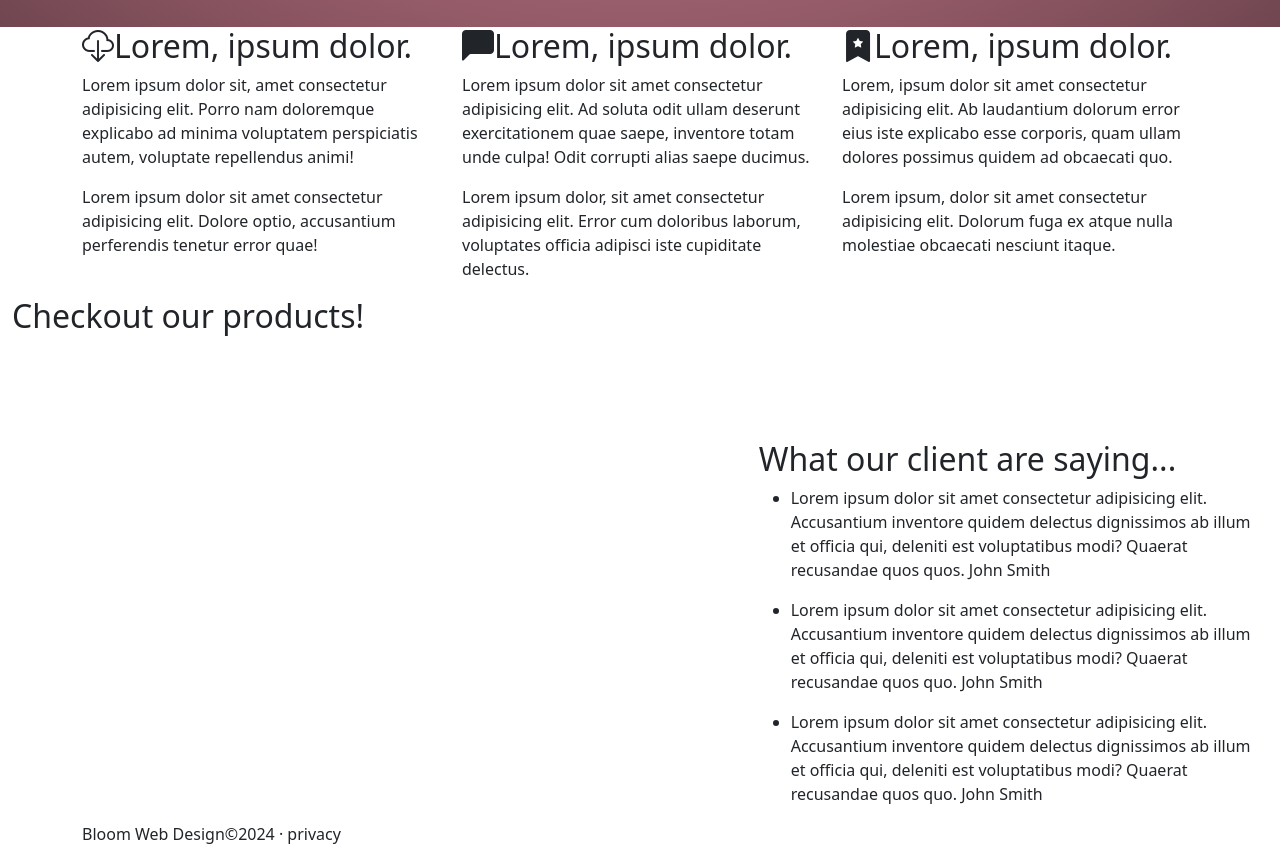
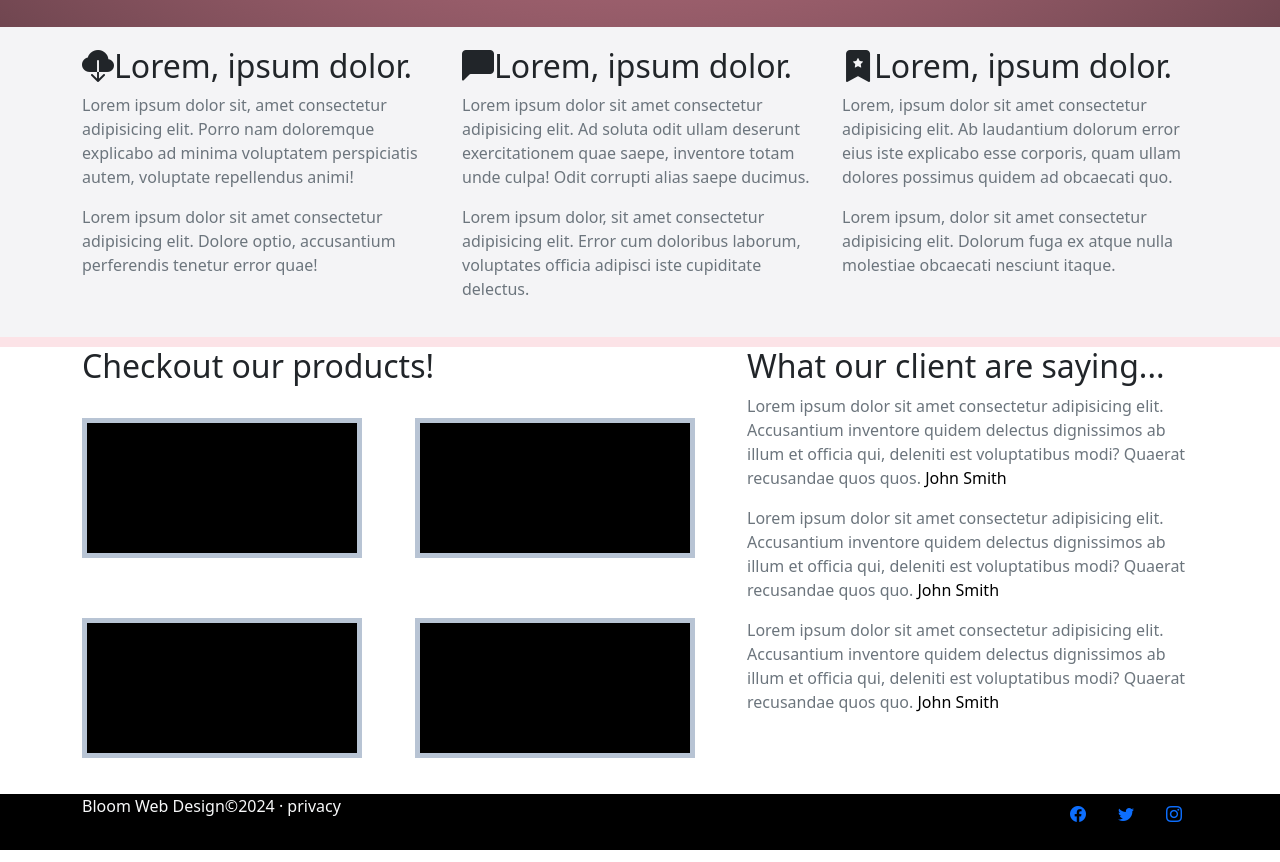
Before and after one commit to christophercoding-a11y/bloombs, a plain HTML site: page index.html in a window 1280 px wide. Shown: the part 495-1357 px from the top of the page. Drawn offline with nearby package versions, Linux system fonts and the light colour scheme; a web font is replaced by a local one.

Commit message:
workingonbloombs

```diff
--- a/css/style.css
+++ b/css/style.css
@@ -31,9 +31,19 @@
     color: white;
 }
 
-.social-list {
-    list-style-type: none;
+
+
+.figure {
+    margin-right: 60px;
+    margin-bottom: 30px;
+    background-color: black;
+    border: 5px solid #b8c4d4;
+    height: 140px;
+    width: 280px;
 }
+
+
+
 
 .section1 {
     padding: 30px 0;
@@ -41,7 +51,7 @@
     background-image: var(--grad);
 }
 
-#section2 {
+.section2 {
     padding: 20px 0;
     background-color: var(--tert);
     border-bottom: 10px solid var(--sec2border);
@@ -51,6 +61,15 @@
     padding: 20px 0;
 }
 
+.bold {
+    font-weight: 400;
+    color: black;
+}
+
+.footer {
+    background-color: black;
+}
+
 #headerSection1 {
     padding: 8px 0;
     background-color: #26292e;
--- a/index.html
+++ b/index.html
@@ -23,18 +23,18 @@
                     <div class="col-md-3">
                         <nav class="nav social-nav justify-content-end" id="topSocialNav">
                             <ul class="social-list d-flex" id="topSocialLists">
-                                <li class="social-item">
+                                <li class="social-item list-unstyled">
                                     <a href="#">
                                         <span class="social-link nav-link"><i class="bi bi-facebook"></i></span>
 
                                     </a>
                                 </li>
-                                <li class="social-item">
+                                <li class="social-item list-unstyled">
                                     <a href="#">
                                         <span class="nav-link"><i class="bi bi-twitter"></i></span>
                                     </a>
                                 </li>
-                                <li class="social-item">
+                                <li class="social-item list-unstyled">
                                     <a href="#">
                                         <span class="nav-link"><i class="bi bi-instagram"></i></span>
                                     </a>
@@ -53,9 +53,9 @@
                 <div class="row">
                     <div class="col-sm-4">
                         <div class="sec1-box" id="sec1Box1">
-                            <h1 class="subheading">Welcome to our landing page!</h1>
-                            <p class="sec1box" id="secBox">Lorem ipsum dolor sit amet consectetur adipisicing elit. Quod maxime reprehenderit officiis non expedita ratione magnam pariatur explicabo commodi laudantium, nesciunt laborum beatae aperiam repellendus atque dignissimos molestiae et debitis.</p>
-                            <p class="sec1box" id="secBox">Lorem ipsum dolor sit amet consectetur, adipisicing elit. Ad, beatae maxime nemo tempora voluptatum omnis.</p>
+                            <h1 class="subheading text-light">Welcome to our landing page!</h1>
+                            <p class="sec1box text-light" id="secBox">Lorem ipsum dolor sit amet consectetur adipisicing elit. Quod maxime reprehenderit officiis non expedita ratione magnam pariatur explicabo commodi laudantium, nesciunt laborum beatae aperiam repellendus atque dignissimos molestiae et debitis.</p>
+                            <p class="sec1box text-light" id="secBox">Lorem ipsum dolor sit amet consectetur, adipisicing elit. Ad, beatae maxime nemo tempora voluptatum omnis.</p>
                             <button class="btn btn-dark">Learn More</button>
                             <button class="btn btn-dark">Download Now</button>
                         </div>
@@ -73,23 +73,23 @@
                 <div class="row">
                     <div class="col-md-4">
                         <div class="sec2-box" id="sec2Box1">
-                            <h2 class="sec2-subheading"><i class="bi bi-cloud-download"></i>Lorem, ipsum dolor.</h2>
-                            <p class="sec2-text">Lorem ipsum dolor sit, amet consectetur adipisicing elit. Porro nam doloremque explicabo ad minima voluptatem perspiciatis autem, voluptate repellendus animi!</p>
-                            <p class="sec2-text">Lorem ipsum dolor sit amet consectetur adipisicing elit. Dolore optio, accusantium perferendis tenetur error quae!</p>
+                            <h2 class="sec2-subheading"><i class="bi bi-cloud-download-fill"></i>Lorem, ipsum dolor.</h2>
+                            <p class="sec2-text text-secondary">Lorem ipsum dolor sit, amet consectetur adipisicing elit. Porro nam doloremque explicabo ad minima voluptatem perspiciatis autem, voluptate repellendus animi!</p>
+                            <p class="sec2-text text-secondary">Lorem ipsum dolor sit amet consectetur adipisicing elit. Dolore optio, accusantium perferendis tenetur error quae!</p>
                         </div>
                     </div>
                     <div class="col-md-4">
                         <div class="sec2-box" id="sec2Box2">
                             <h2 class="sec2-subheading"><i class="bi bi-chat-left-fill"></i>Lorem, ipsum dolor.</h2>
-                            <p class="sec2-text">Lorem ipsum dolor sit amet consectetur adipisicing elit. Ad soluta odit ullam deserunt exercitationem quae saepe, inventore totam unde culpa! Odit corrupti alias saepe ducimus.</p>
-                            <p class="sec2-text">Lorem ipsum dolor, sit amet consectetur adipisicing elit. Error cum doloribus laborum, voluptates officia adipisci iste cupiditate delectus.</p>
+                            <p class="sec2-text text-secondary">Lorem ipsum dolor sit amet consectetur adipisicing elit. Ad soluta odit ullam deserunt exercitationem quae saepe, inventore totam unde culpa! Odit corrupti alias saepe ducimus.</p>
+                            <p class="sec2-text text-secondary">Lorem ipsum dolor, sit amet consectetur adipisicing elit. Error cum doloribus laborum, voluptates officia adipisci iste cupiditate delectus.</p>
                         </div>
                     </div>
                     <div class="col-md-4">
                         <div class="sec2-box" id="sec2Box3">
                             <h2 class="sec2-subheading"><i class="bi bi-bookmark-star-fill"></i>Lorem, ipsum dolor. </h2>
-                            <p class="sec2-text" id="sec2box2">Lorem, ipsum dolor sit amet consectetur adipisicing elit. Ab laudantium dolorum error eius iste explicabo esse corporis, quam ullam dolores possimus quidem ad obcaecati quo.</p>
-                            <p class="sec2-text" id="sec2Box3">Lorem ipsum, dolor sit amet consectetur adipisicing elit. Dolorum fuga ex atque nulla molestiae obcaecati nesciunt itaque.</p>
+                            <p class="sec2-text text-secondary" id="sec2box2">Lorem, ipsum dolor sit amet consectetur adipisicing elit. Ab laudantium dolorum error eius iste explicabo esse corporis, quam ullam dolores possimus quidem ad obcaecati quo.</p>
+                            <p class="sec2-text text-secondary" id="sec2Box3">Lorem ipsum, dolor sit amet consectetur adipisicing elit. Dolorum fuga ex atque nulla molestiae obcaecati nesciunt itaque.</p>
                         </div>
                     </div>
 
@@ -97,9 +97,9 @@
             </div>
         </section>
         <section class="section3">
-            <div class="container-fluid">
+            <div class="container">
                 <div class="row">
-                    <div class="col">
+                    <div class="col-md-7">
                         <div class="product-box">
                             <h2 class="sec-3-subheading">Checkout our products!</h2>
                             <div class="figures">
@@ -120,19 +120,19 @@
                             </div>
                         </div>
                     </div>
+                    <div class="col-md-5">
                         <div class="client-box">
                             <div class="row justify-content-end">
-                            <div class="col-md-5">
                                 <h2 class="section4">What our client are saying...</h2>
                                 <ul class="comit">
-                            <li>
-                                <p class="sec4-text">Lorem ipsum dolor sit amet consectetur adipisicing elit. Accusantium inventore quidem delectus dignissimos ab illum et officia qui, deleniti est voluptatibus modi? Quaerat recusandae quos quos. <span class="bold">John Smith</span></p>
+                                    <li class="list-unstyled">
+                                        <p class="sec4-text text-secondary">Lorem ipsum dolor sit amet consectetur adipisicing elit. Accusantium inventore quidem delectus dignissimos ab illum et officia qui, deleniti est voluptatibus modi? Quaerat recusandae quos quos. <span class="bold">John Smith</span></p>
                                     </li>
-                            <li>
-                                <p class="sec4-text">Lorem ipsum dolor sit amet consectetur adipisicing elit. Accusantium inventore quidem delectus dignissimos ab illum et officia qui, deleniti est voluptatibus modi? Quaerat recusandae quos quo. <span class="bold">John Smith</span></p>
+                                    <li class="list-unstyled">
+                                        <p class="sec4-text text-secondary">Lorem ipsum dolor sit amet consectetur adipisicing elit. Accusantium inventore quidem delectus dignissimos ab illum et officia qui, deleniti est voluptatibus modi? Quaerat recusandae quos quo. <span class="bold">John Smith</span></p>
                                     </li>
-                            <li>
-                                <p class="sec4-text">Lorem ipsum dolor sit amet consectetur adipisicing elit. Accusantium inventore quidem delectus dignissimos ab illum et officia qui, deleniti est voluptatibus modi? Quaerat recusandae quos quo. <span class="bold">John Smith</span></p>
+                                    <li class="list-unstyled">
+                                        <p class="sec4-text text-secondary">Lorem ipsum dolor sit amet consectetur adipisicing elit. Accusantium inventore quidem delectus dignissimos ab illum et officia qui, deleniti est voluptatibus modi? Quaerat recusandae quos quo. <span class="bold">John Smith</span></p>
                                     </li>
                                 <ul>
                             </div>
@@ -145,9 +145,31 @@
     <footer id="footer" class="footer">
         <div class="container">
             <div class="row">
+                <div class="col">
+                    <p class="footer-text text-light">Bloom Web Design&copy;2024 &middot; privacy</p>
                 </div>
-            <p class="footer-text">Bloom Web Design&copy;2024 &middot; privacy</p>
-
+                <div class="col-md-3">
+                    <nav class="nav social-nav justify-content-end" id="topSocialNav">
+                        <ul class="social-list d-flex" id="topSocialLists">
+                            <li class="social-item list-unstyled">
+                                <a href="#">
+                                    <span class="social-link nav-link"><i class="bi bi-facebook"></i></span>
+                                </a>
+                            </li>
+                            <li class="social-item list-unstyled">
+                                <a href="#">
+                                    <span class="nav-link"><i class="bi bi-twitter"></i></span>
+                                </a>
+                            </li>
+                            <li class="social-item list-unstyled">
+                                <a href="#">
+                                    <span class="nav-link"><i class="bi bi-instagram"></i></span>
+                                </a>
+                            </li>
+                        </ul>
+                    </nav>
+                </div>
+        </div>
     </div>
     </footer>
     <script src="https://cdn.jsdelivr.net/npm/bootstrap@5.3.3/dist/js/bootstrap.bundle.min.js" integrity="sha384-YvpcrYf0tY3lHB60NNkmXc5s9fDVZLESaAA55NDzOxhy9GkcIdslK1eN7N6jIeHz" crossorigin="anonymous"></script>
```
Lines whose indentation alone changed are shown as unchanged.
